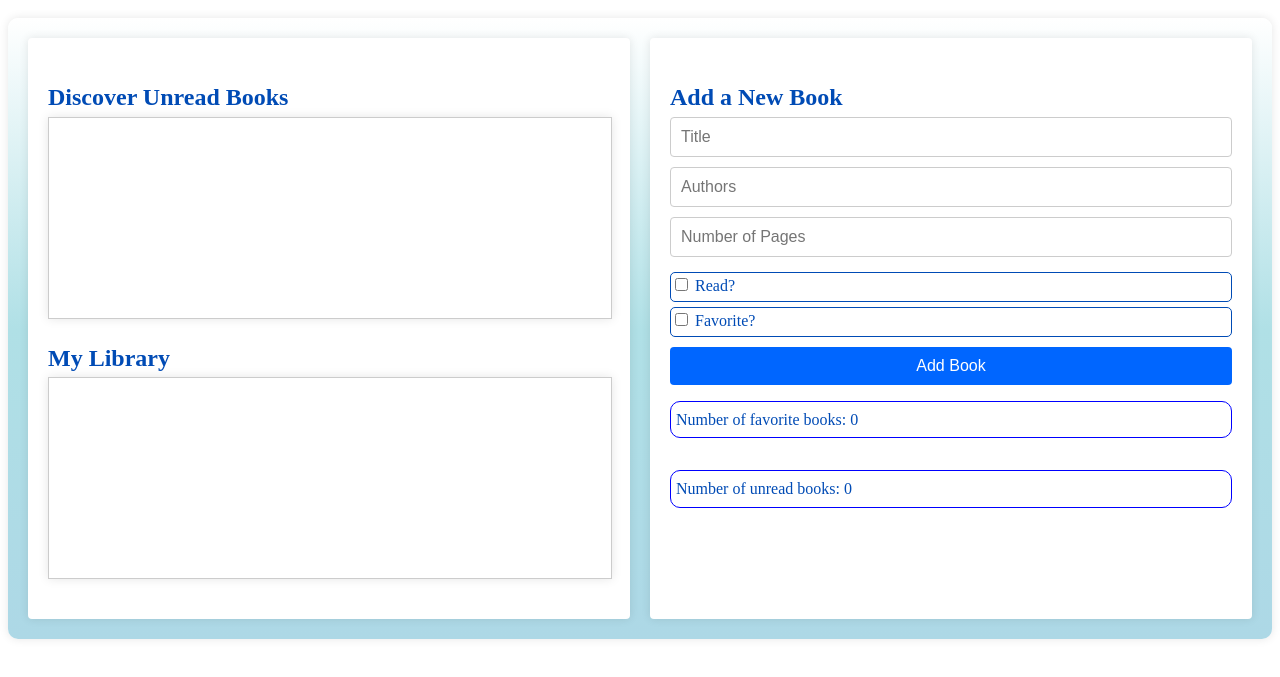
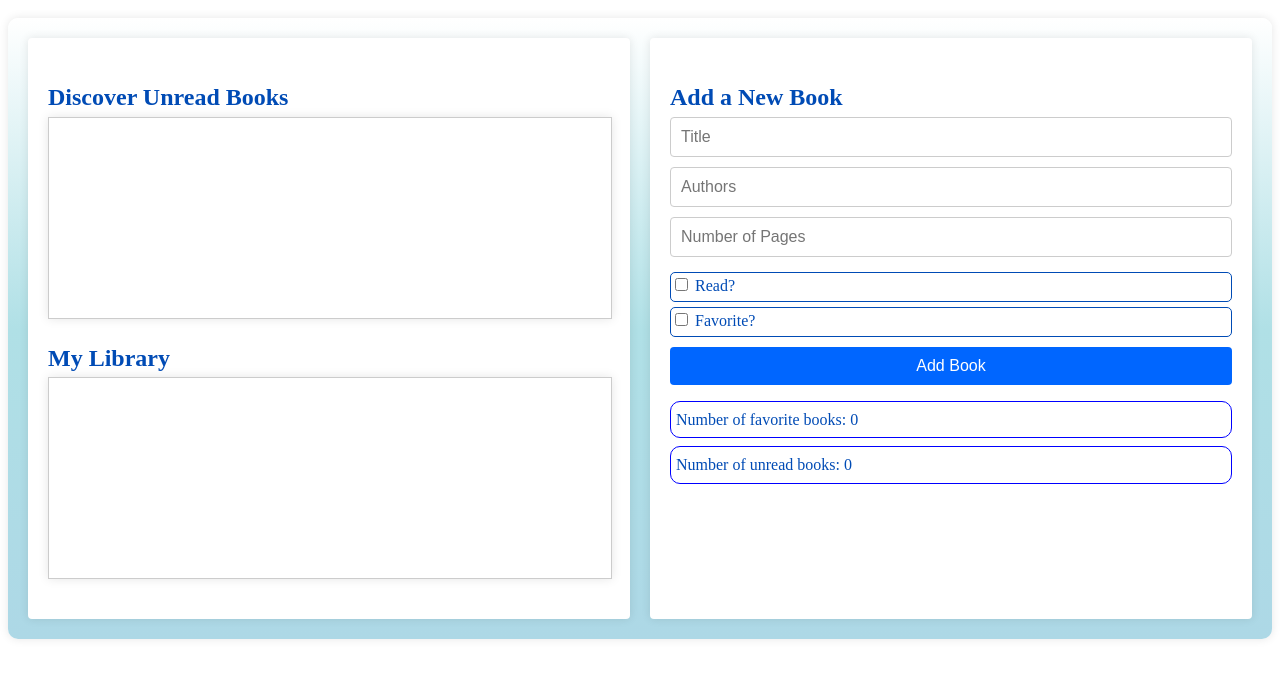
Before and after one commit to Gooowan/hw5_Solomatin, a plain HTML site: page index.html in a window 1280 px wide. Shown: the part 85-762 px from the top of the page. Drawn offline with Linux system fonts and the light colour scheme.

Commit message:
smaller margin between this blocks

```diff
--- a/index.html
+++ b/index.html
@@ -38,7 +38,7 @@
                 </div>
                 <button type="submit">Add Book</button>
                 <p id="favoriteCount" style="border: 1px solid blue; padding: 5px; border-radius: 10px">Number of favorite books: 0</p>
-                <p id="unreadCount" style="border: 1px solid blue; padding: 5px; border-radius: 10px">Number of unread books: 0</p>
+                <p id="unreadCount" style="margin-top:-8px; border: 1px solid blue; padding: 5px; border-radius: 10px">Number of unread books: 0</p>
             </form>
         </section>
     </div>
```
